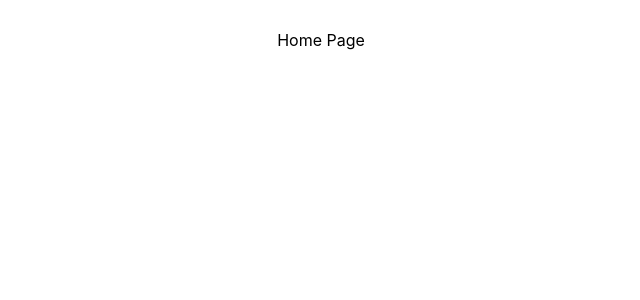
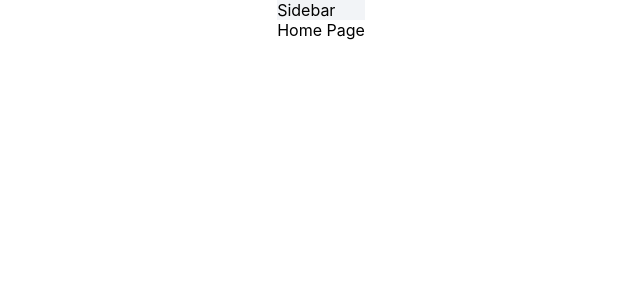
Before and after one commit to JurekZela/Campers_Front, a React (Vite) app: page / in a window 1280 px wide. Shown: the top 300 px of the page, without its empty margins (319-959 px from the left). Built offline with nearby package versions, Linux system fonts and the light colour scheme.

Commit message:
add Layout

```diff
--- a/package.json
+++ b/package.json
@@ -10,10 +10,13 @@
     "preview": "vite preview"
   },
   "dependencies": {
+    "@reduxjs/toolkit": "^2.6.0",
     "prettier": "^3.5.2",
     "react": "^19.0.0",
     "react-dom": "^19.0.0",
+    "react-redux": "^9.2.0",
     "react-router-dom": "^7.2.0",
+    "redux-persist": "^6.0.0",
     "styled-components": "^6.1.15"
   },
   "devDependencies": {
--- a/src/GlobalStyled-styled.js
+++ b/src/GlobalStyled-styled.js
@@ -8,7 +8,6 @@ body {
     sans-serif;
   -webkit-font-smoothing: antialiased;
   -moz-osx-font-smoothing: grayscale;
-  padding: 30px;
 
 
     display: flex;
--- a/src/components/App/App.jsx
+++ b/src/components/App/App.jsx
@@ -1,5 +1,6 @@
 import { Routes, Route } from 'react-router-dom';
 import { lazy } from 'react';
+import Layout from '../Layout/Layout.jsx';
 
 const Home = lazy(() => import('../../pages/Home/HomePage.jsx'));
 const Catalog = lazy(() => import('../../pages/Catalog/CatalogPage.jsx'));
@@ -10,7 +11,7 @@ const NotFound = lazy(() => import('../../pages/NotFound/NotFoundPage.jsx'));
 function App() {
 
   return (
-  <div>
+  <Layout>
     <Routes>
       <Route path="/" element={<Home />} />
       <Route path="/catalog" element={<Catalog />} />
@@ -18,7 +19,7 @@ function App() {
       <Route path="/reviews" element={<Reviews />}/>
       <Route path="*" element={<NotFound />}/>
     </Routes>
-  </div>
+  </Layout>
   )
 }
 
--- /dev/null
+++ b/src/components/Layout/Layout.jsx
@@ -0,0 +1,11 @@
+import { Suspense } from 'react';
+import Sidebar from '../Sidebar/Sidebar.jsx';
+
+export default function Layout({ children }) {
+  return (
+    <div>
+      <Sidebar />
+      <Suspense fallback={null}>{children}</Suspense>
+    </div>
+  )
+}
--- /dev/null
+++ b/src/components/Sidebar/Sidebar-styled.js
@@ -0,0 +1,6 @@
+import { styled } from 'styled-components';
+
+export const Block = styled.div`
+    display: flex;
+    background-color: #F2F4F7;
+`;
--- /dev/null
+++ b/src/components/Sidebar/Sidebar.jsx
@@ -0,0 +1,9 @@
+import { Block } from './Sidebar-styled.js';
+
+export default function Sidebar() {
+  return (
+    <Block>
+      Sidebar
+    </Block>
+  )
+}
```
Also changed, not shown: src/redux/store.js (added, +30 -0 lines), 1 other file (tests, documents, lock files or other folders).
